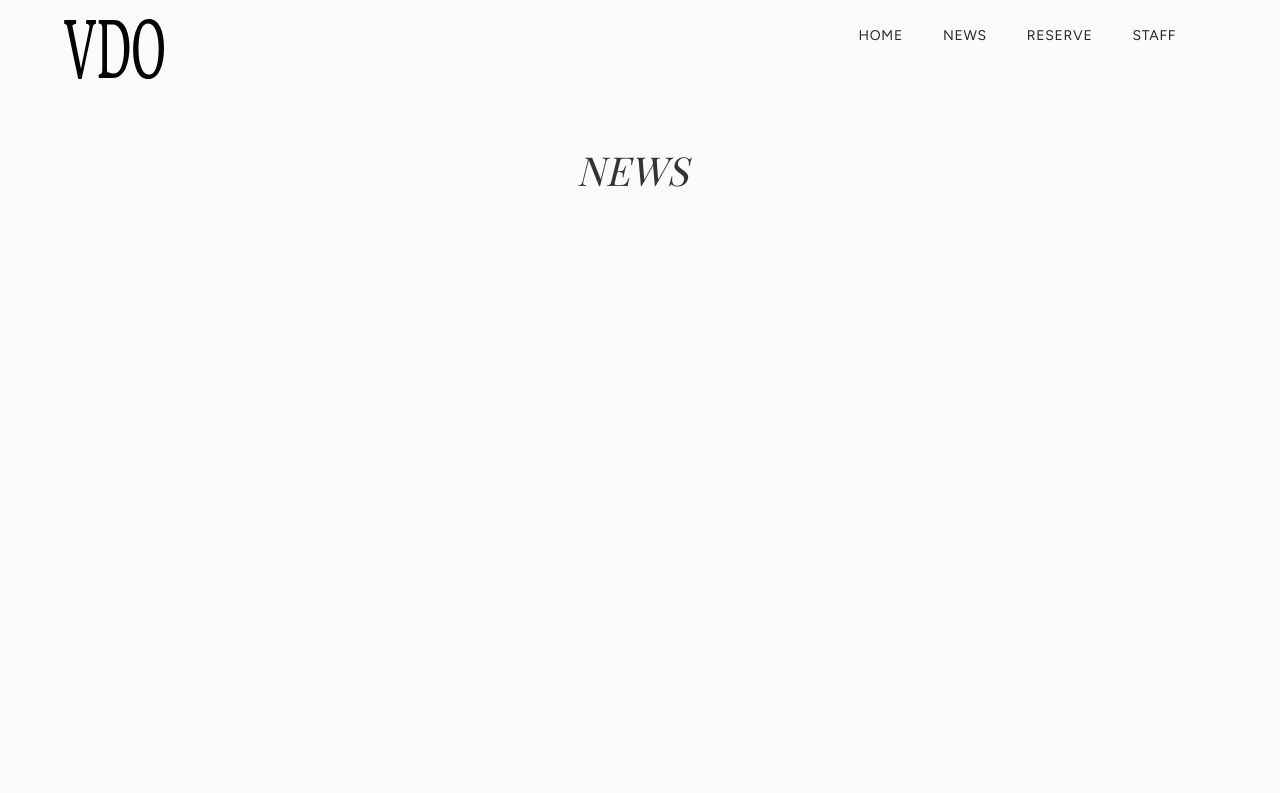
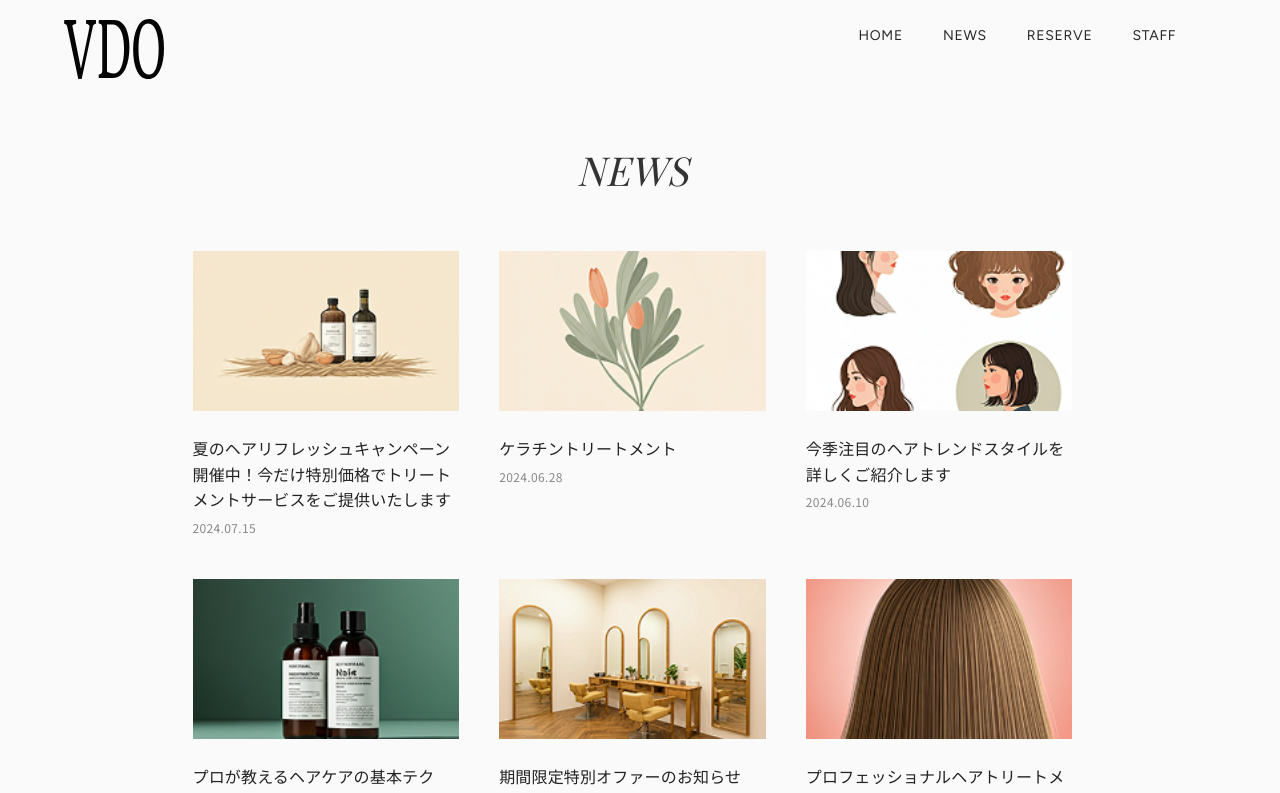
Before and after one commit to koma104/hairsalon-vdo-b, a Next.js app: page /news in a window 1280 px wide. Shown: the top 793 px of the page. Built offline with nearby package versions, Linux system fonts and the light colour scheme; a web font is replaced by a local one.

Commit message:
fix: ニュース一覧ページのアイテム表示問題を修正
- CSS初期状態をopacity: 1に変更
- ページ別のアニメーション制御を実装

```diff
--- a/src/components/NewsList/NewsList.module.css
+++ b/src/components/NewsList/NewsList.module.css
@@ -34,8 +34,9 @@
   font-size: inherit;
   overflow: hidden;
   /* アニメーション用の初期状態（JSで上書きされる） */
-  transform: translateY(50px);
-  opacity: 0;
+  /* ホームページでのみアニメーション適用、ニュース一覧ページでは即座に表示 */
+  transform: translateY(0);
+  opacity: 1;
 
   @media (min-width: 768px) {
     gap: var(--spacing-md);
--- a/src/components/NewsList/NewsList.tsx
+++ b/src/components/NewsList/NewsList.tsx
@@ -52,7 +52,23 @@ const NewsList = forwardRef<HTMLDivElement, NewsListProps>(
         const initialCount = isMobile ? maxItemsSp : maxItemsPc
         setVisibleCount(initialCount)
 
-        // 初期要素をアニメーション済み状態にする
+        // ホームページでのみアニメーション初期状態を設定
+        // ニュース一覧ページでは即座に表示
+        if (scrollTriggerRef) {
+          // ホームページの場合：アニメーション用の初期状態を設定
+          setTimeout(() => {
+            if (ref && typeof ref === 'object' && ref.current) {
+              const newsItems = ref.current.querySelectorAll('button[class*="news-item"]')
+              if (newsItems.length > 0) {
+                gsap.set(newsItems, {
+                  y: 50,
+                  opacity: 0,
+                })
+              }
+            }
+          }, 100)
+        } else {
+          // ニュース一覧ページの場合：即座に表示
           setTimeout(() => {
             if (ref && typeof ref === 'object' && ref.current) {
               const newsItems = ref.current.querySelectorAll('button[class*="news-item"]')
@@ -65,7 +81,8 @@ const NewsList = forwardRef<HTMLDivElement, NewsListProps>(
             }
           }, 100)
         }
-    }, []) // 依存配列を空にして一度だけ実行
+      }
+    }, [scrollTriggerRef]) // scrollTriggerRefを依存配列に追加
 
     const displayedItems = items.slice(0, visibleCount)
 
@@ -137,14 +154,14 @@ const NewsList = forwardRef<HTMLDivElement, NewsListProps>(
           const newItems = Array.from(newsItems).slice(visibleCount, newCount)
 
           if (newItems.length > 0) {
-            // 初期状態を設定（既に非表示になっているはずだが念のため）
+            if (scrollTriggerRef?.current) {
+              // ホームページの場合：アニメーション適用
+              // 初期状態を設定
               gsap.set(newItems, {
                 y: 50,
                 opacity: 0,
               })
 
-            // ScrollTriggerが利用可能な場合は、新しい要素をScrollTriggerに追加
-            if (scrollTriggerRef?.current) {
               // ScrollTriggerを再実行して新しい要素も含める
               scrollTriggerRef.current.refresh()
 
@@ -159,15 +176,10 @@ const NewsList = forwardRef<HTMLDivElement, NewsListProps>(
                 })
               })
             } else {
-              // ScrollTriggerが利用できない場合は直接アニメーション
-              newItems.forEach((item, index) => {
-                gsap.to(item, {
+              // ニュース一覧ページの場合：即座に表示
+              gsap.set(newItems, {
                 y: 0,
                 opacity: 1,
-                  duration: 0.6,
-                  ease: 'power2.out',
-                  delay: index * 0.1, // 0.1秒ずつ遅延
-                })
               })
             }
           }
```
Lines whose indentation alone changed are shown as unchanged.
